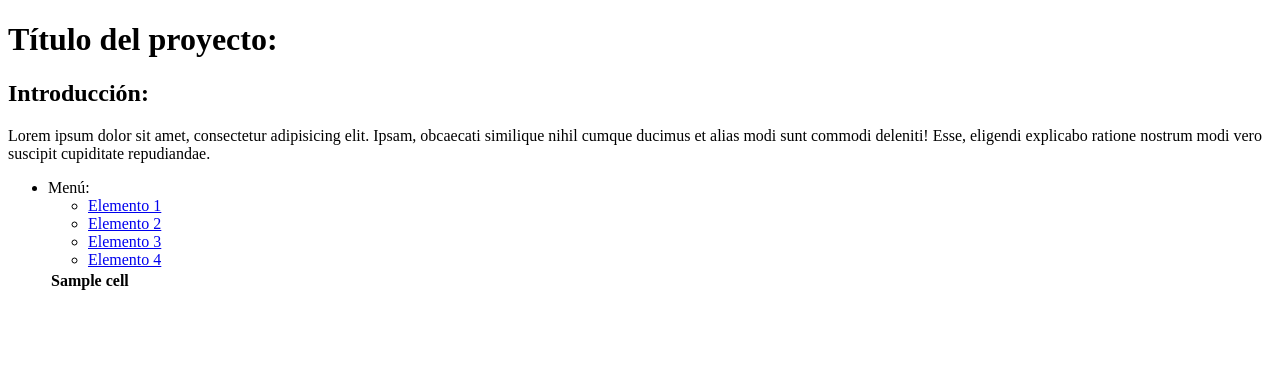
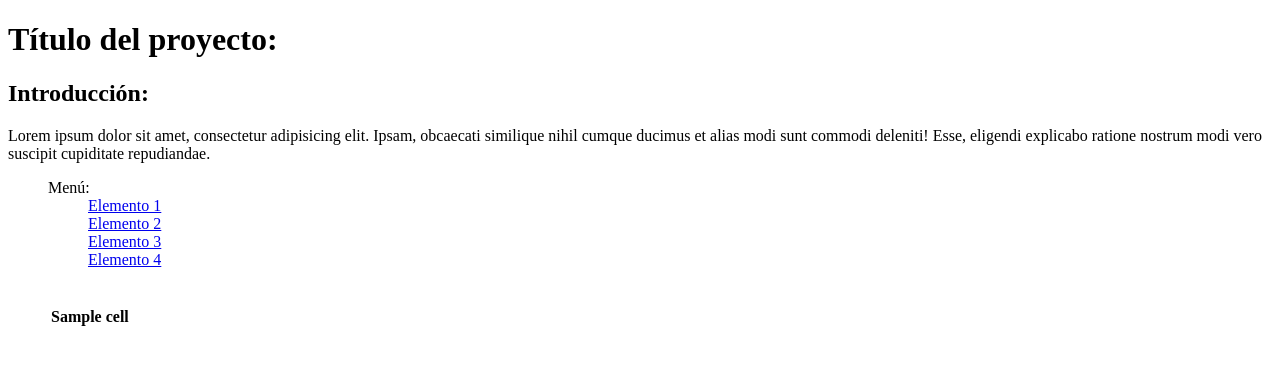
Before and after one commit to harrixf/epcp-examen4, a Flask app: template templates/index.html in a window 1280 px wide. Shown: the top 365 px of the page. Run offline with Flask 2, Linux system fonts and the light colour scheme; the template is opened without the code that fills it: most values are stand-ins (such as "Sample title", 1, 10 or a date in 2020); lists and menus that the app fills with data are empty; some libraries are stand-ins or nearby versions.

Commit message:
Añado unos estilos al menú

```diff
--- a/templates/index.html
+++ b/templates/index.html
@@ -1,6 +1,7 @@
 <!DOCTYPE html>
 <html>
 <head>
+<meta charset="UTF-8">
 <title>Ejercico de examen</title>
 <script src="https://ajax.googleapis.com/ajax/libs/jquery/3.1.0/jquery.min.js"></script>
 <script type="text/javascript">
@@ -18,7 +19,11 @@ $(document).ready(function() {
    );
 });
 </script>
-
+<style type="text/css">
+ul{
+list-style: none;
+}
+</style>
 </head>
 <body>
 <h1>Título del proyecto:</h1>
@@ -35,7 +40,8 @@ $(document).ready(function() {
 <li><a href="#elm">Elemento 4</a></li>
 </li>
 </ul>
-
+<br>
+<br>
 <table>
 {% for row in tabla %}
 
```
